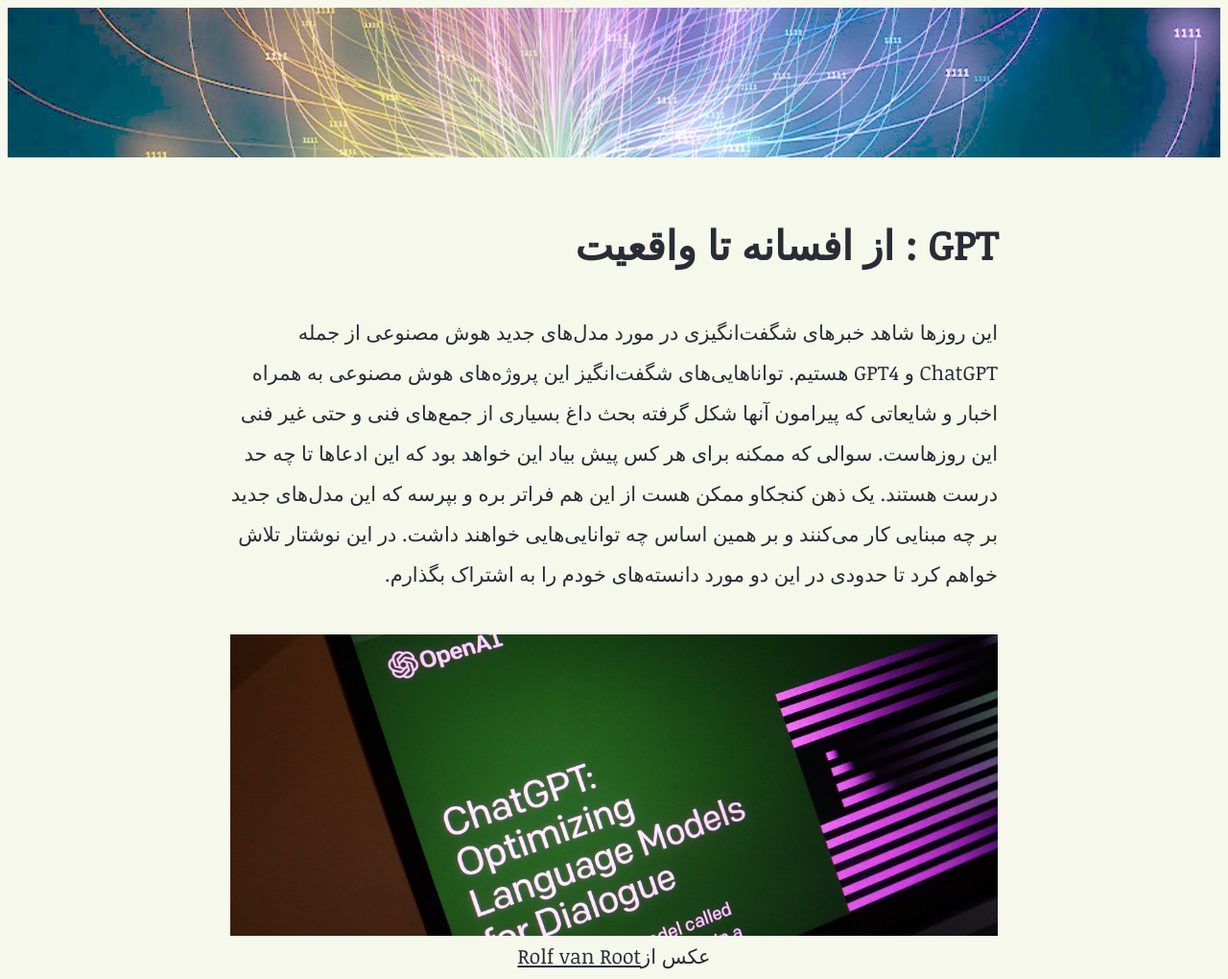
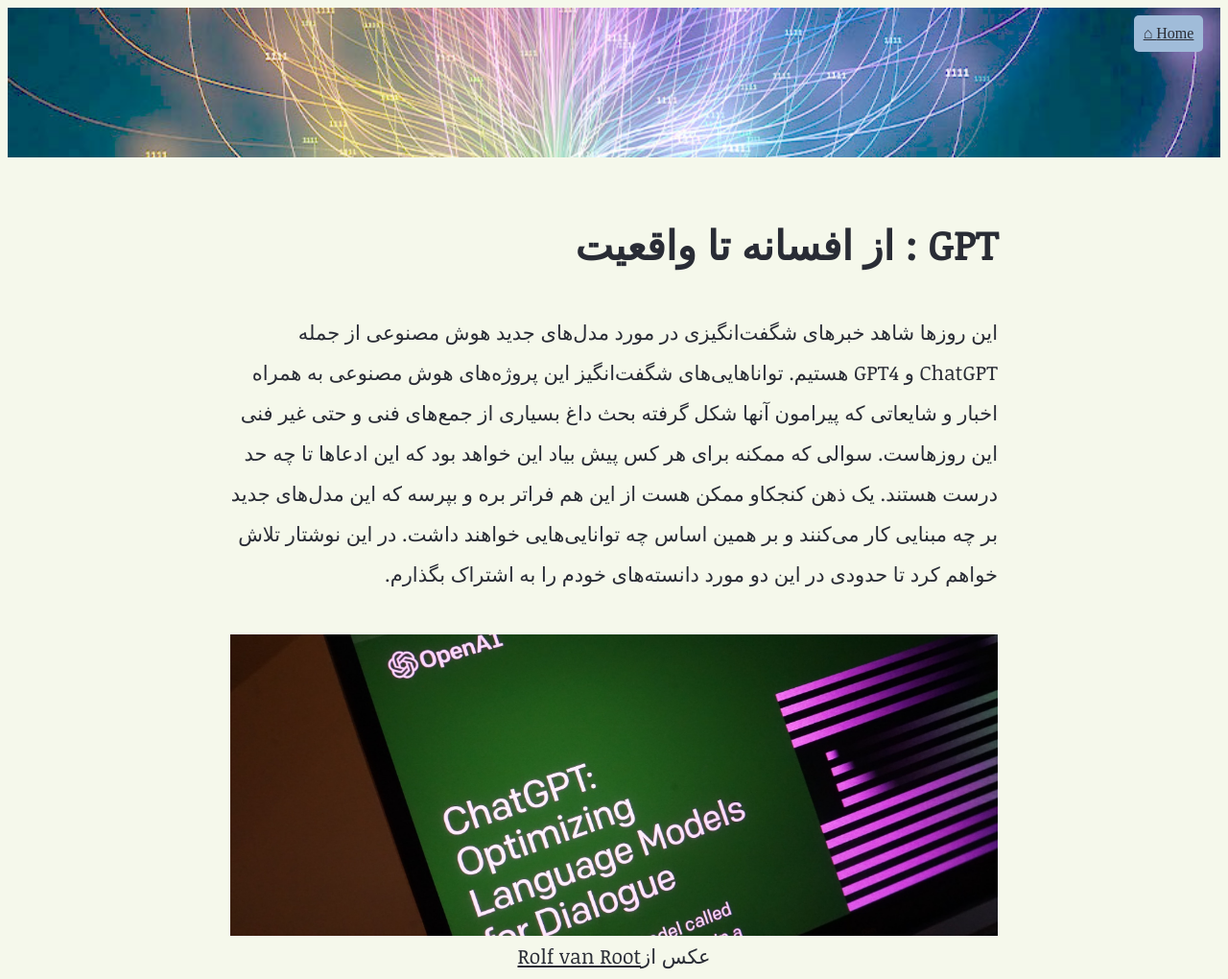
Before and after one commit to mojtaba-komeili/mojtaba-komeili.github.io, a plain HTML site: page writtings_fa/IntroToTransformers/main.html in a window 1280 px wide. Shown: the top 1020 px of the page at 96% size. Drawn offline with Linux system fonts and the light colour scheme.

Commit message:
home link

```diff
--- a/writtings_fa/IntroToTransformers/main.html
+++ b/writtings_fa/IntroToTransformers/main.html
@@ -6,6 +6,9 @@
 <link rel="stylesheet" href="./styles.css">
 
 <body>
+    <div id="homelink">
+        <a href="../../index.html">Home ⌂</a>
+      </div>
     <img src="./images/header.jpg" alt="Photo Credit: altair.com/future-ai-2022" style="width:100%; max-width: 2000px;">
     <div class="article">
         <h1>
--- a/writtings_fa/IntroToTransformers/styles.css
+++ b/writtings_fa/IntroToTransformers/styles.css
@@ -63,3 +63,12 @@ img {
 .subtitle {
   text-align: center;
 }
+
+#homelink {
+  position:fixed;
+  background-color: rgb(160, 188, 217);
+  padding: 10px;
+  border-radius: 5px;
+  top: 2%;
+  right: 2%;
+}
```
